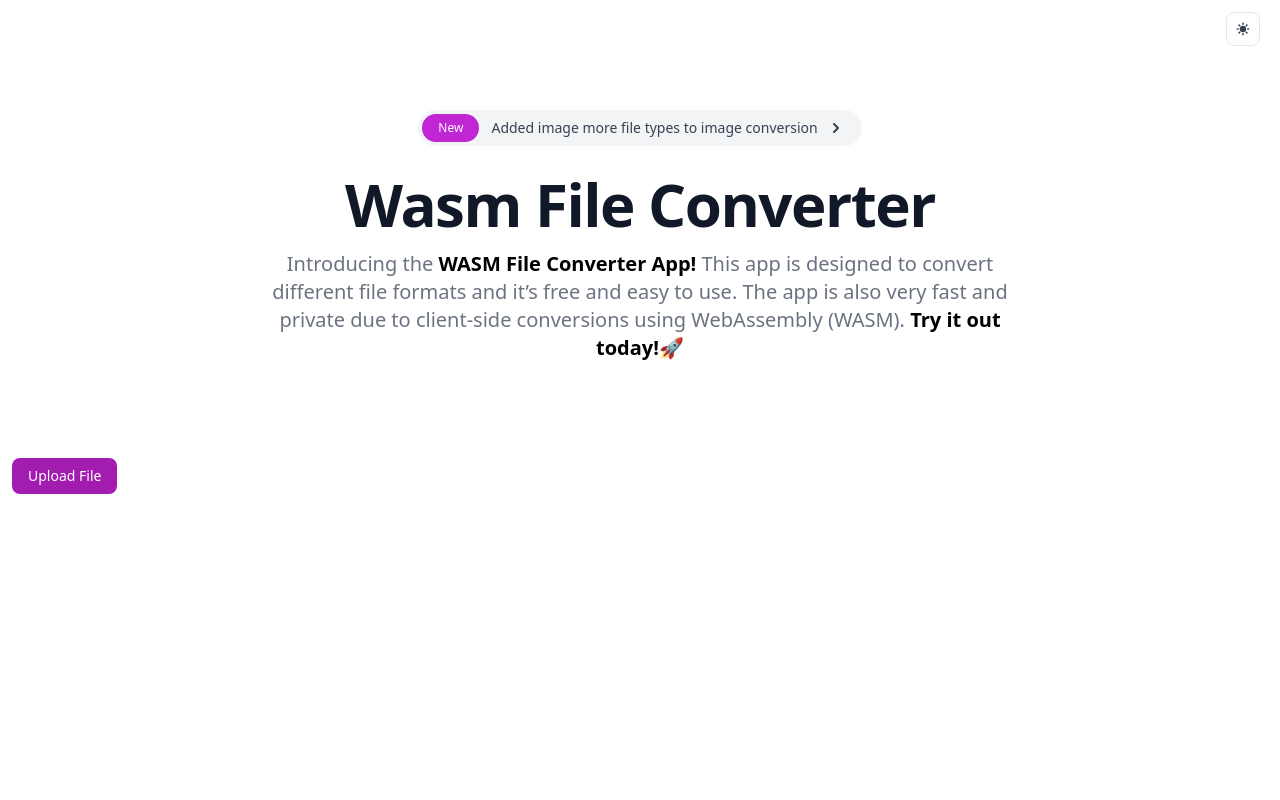
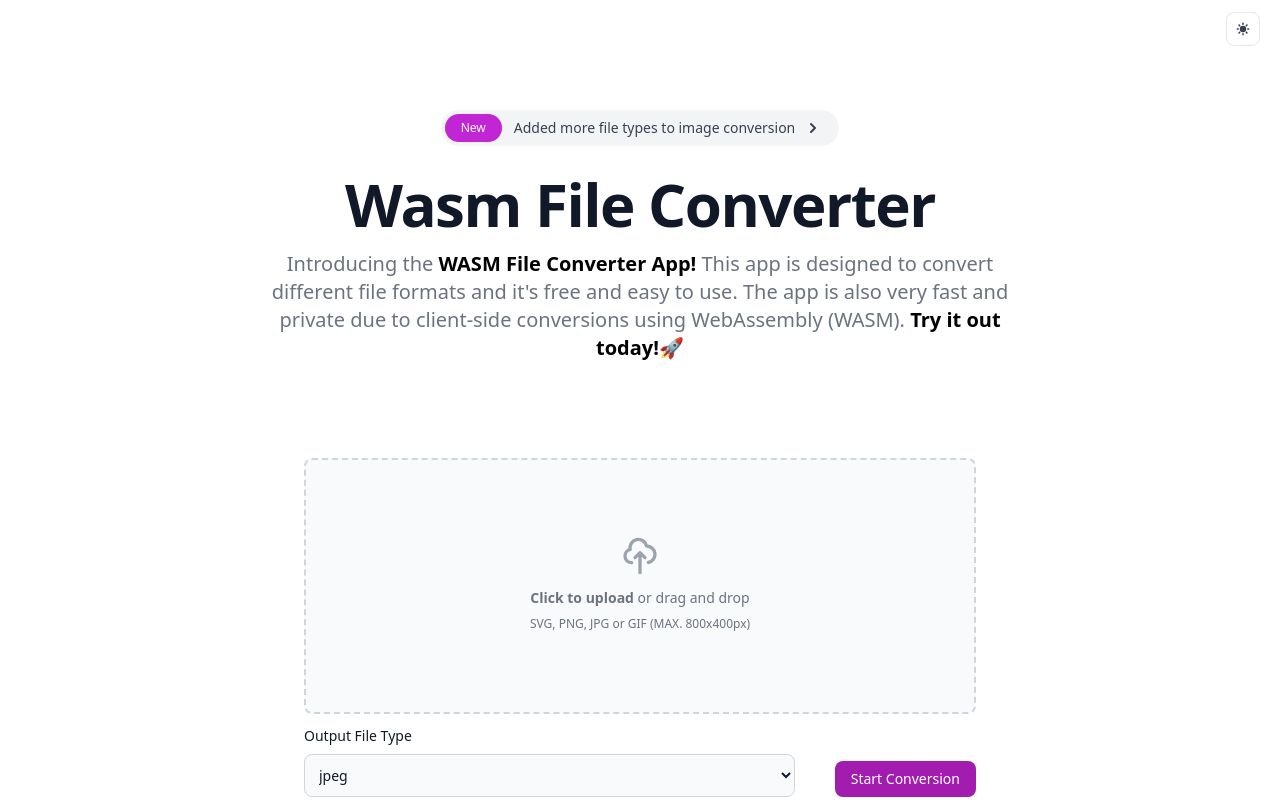
Before and after one commit to tomvoet/wasm-image-convert, a Nuxt app: page / in a window 1280 px wide. Built offline with nearby package versions, Linux system fonts and the light colour scheme.

Commit message:
design: drop zone for files

```diff
--- a/app.vue
+++ b/app.vue
@@ -1,22 +1,9 @@
-<script lang="ts" setup>
-import init, { greet } from "./wasm/pkg/wasm"
-
-const isDark = useState<boolean>("dark")
-
-const test = async () => {
-
-  await init()
-
-  greet("Tom")
-}
-</script>
-
 <template>
   <div class="bg-white dark:bg-gray-900 h-screen p-3">
     <HeaderBar />
     <Hero />
-    <div class="w-96">
+    <main class="grid place-items-center">
       <Converter />
-    </div>
+    </main>
   </div>
 </template>
--- a/components/Converter.vue
+++ b/components/Converter.vue
@@ -1,11 +1,56 @@
 <script setup lang="ts">
+import init, { greet, convert_image } from "@/wasm/pkg/wasm"
+
 const file = ref<File | null>(null)
+
+const fileEndings = {
+    "image/jpeg": "jpeg",
+    "image/png": "png",
+    "image/webp": "webp",
+    "image/gif": "gif",
+    "image/bmp": "bmp",
+    "image/tiff": "tiff",
+    "image/x-icon": "ico",
+}
+
+const outputType = ref("image/jpeg" as keyof typeof fileEndings)
 
 watchEffect(() => {
     console.log(file.value)
 })
+
+const convert = async () => {
+    if (file.value) {
+        await init()
+
+        const reader = new FileReader()
+        reader.onloadend = e => {
+            const res = e.target?.result as ArrayBuffer
+
+            const arr = new Uint8Array(res)
+
+            const result = convert_image(arr, file.value?.type || "image/png", outputType.value)
+
+            console.log("ERGEBNIS", result)
+
+            startDownload(result, `converted.${fileEndings[outputType.value]}`)
+        }
+        reader.readAsArrayBuffer(file.value)
+    }
+}
 </script>
 
 <template>
-    <InputsFile v-model="file">Choose File</InputsFile>
+    <div class="w-3/4 max-w-2xl">
+        <InputsFile v-model="file">Choose File</InputsFile>
+        <div class="flex flex-row items-end space-x-10 pt-3">
+            <div class="grow">
+                <InputsSelect name="outputType" placeholder="Select a File Type" label="Output File Type"
+                    v-model="outputType">
+                    <option v-for="(imageType, ending) in fileEndings" :value="ending">{{ imageType }}</option>
+                </InputsSelect>
+            </div>
+            <InputsButton @click="convert">Start Conversion</InputsButton>
+        </div>
+    </div>
 </template>
--- a/components/Hero.vue
+++ b/components/Hero.vue
@@ -1,17 +1,17 @@
 <template>
     <section>
         <div class="py-8 px-4 mx-auto max-w-screen-xl text-center lg:py-16 lg:px-12">
-            <a href="#"
+            <NuxtLink to="/"
                 class="inline-flex justify-between items-center py-1 px-1 pr-4 mb-7 text-sm text-gray-700 bg-gray-100 rounded-full dark:bg-gray-800 dark:text-white hover:bg-gray-200 dark:hover:bg-gray-700"
                 role="alert">
                 <span class="text-xs bg-primary-600 rounded-full text-white px-4 py-1.5 mr-3">New</span> <span
-                    class="text-sm font-medium">Added image more file types to image conversion</span>
+                    class="text-sm font-medium">Added more file types to image conversion</span>
                 <svg class="ml-2 w-5 h-5" fill="currentColor" viewBox="0 0 20 20" xmlns="http://www.w3.org/2000/svg">
                     <path fill-rule="evenodd"
                         d="M7.293 14.707a1 1 0 010-1.414L10.586 10 7.293 6.707a1 1 0 011.414-1.414l4 4a1 1 0 010 1.414l-4 4a1 1 0 01-1.414 0z"
                         clip-rule="evenodd"></path>
                 </svg>
-            </a>
+            </NuxtLink>
             <h1
                 class="mb-4 text-4xl font-extrabold tracking-tight leading-none text-gray-900 md:text-5xl lg:text-6xl dark:text-white">
                 Wasm File Converter</h1>
@@ -20,7 +20,7 @@
                 <b class="dark:text-white text-black">WASM File Converter App!</b> This app is designed to convert different
                 file formats
                 and
-                it’s free and easy to
+                it's free and easy to
                 use.
                 The app is also very fast and private due to client-side conversions using WebAssembly (WASM). <b
                     class="dark:text-white text-black"> Try it out
--- a/components/inputs/File.vue
+++ b/components/inputs/File.vue
@@ -1,27 +1,72 @@
 <script setup lang="ts">
-import { file } from '@babel/types';
-
 const props = defineProps<{
     modelValue: File | null
 }>()
 
 const data = useVModel(props, 'modelValue')
 
-const { open, files } = useFileDialog({
-    multiple: false
-})
+const setFile = (file: File[] | null | FileList) => {
+    console.log("setFile")
 
-watchEffect(() => {
-    if (files.value) {
-        data.value = files.value[0]
+    if (file) {
+        data.value = file[0]
+    }
+}
+
+const onUpdate = (e: Event) => {
+    const target = e.target as HTMLInputElement
+
+    if (target.files) {
+        setFile(target.files)
+    }
+}
+
+const dropZoneRef = ref<HTMLDivElement | null>()
+
+const { isOverDropZone } = useDropZone(dropZoneRef, setFile)
+
+const imgBase64 = computed(() => {
+    if (data.value) {
+        return URL.createObjectURL(data.value)
     }
 })
-
-
 </script>
 
 <template>
-    <InputsButton @click="open">Upload File</InputsButton>
+    <div class="flex items-center justify-center w-full">
+        <label for="file-dropzone" ref="dropZoneRef"
+            class="flex flex-col items-center justify-center w-full h-64 border-2 border-dashed rounded-lg cursor-pointer bg-gray-50 dark:hover:bg-bray-800 dark:bg-gray-700 hover:bg-gray-100 dark:hover:border-gray-500 dark:hover:bg-gray-600"
+            :class="{
+                'border-primary-500 dark:border-primary-500': isOverDropZone,
+                'border-gray-300 dark:border-gray-600': !isOverDropZone
+            }">
+            <div class="flex flex-col items-center justify-center pt-5 pb-6">
+                <template v-if="!data">
+                    <svg aria-hidden="true" class="w-10 h-10 mb-3 text-gray-400" fill="none" stroke="currentColor"
+                        viewBox="0 0 24 24" xmlns="http://www.w3.org/2000/svg">
+                        <path stroke-linecap="round" stroke-linejoin="round" stroke-width="2"
+                            d="M7 16a4 4 0 01-.88-7.903A5 5 0 1115.9 6L16 6a5 5 0 011 9.9M15 13l-3-3m0 0l-3 3m3-3v12">
+                        </path>
+                    </svg>
+                    <p class="mb-2 text-sm text-gray-500 dark:text-gray-400">
+                        <span class="font-semibold">Click to upload</span>
+                        or drag and drop
+                    </p>
+                    <p class="text-xs text-gray-500 dark:text-gray-400">SVG, PNG, JPG or GIF (MAX. 800x400px)</p>
+                </template>
+                <div v-else class="grid place-items-center">
+                    <div class="relative group">
+                        <div
+                            class="absolute text-white inset-0 hidden group-hover:grid place-items-center backdrop-brightness-50">
+                            <button @click.prevent="data = null">Remove file</button>
+                        </div>
+                        <img :src="imgBase64 || ''" class=" object-scale-down max-h-56 max-w-xl" />
+                    </div>
+                </div>
+            </div>
+            <input id="file-dropzone" type="file" class="hidden" multiple="false" @change="onUpdate" />
+        </label>
+    </div>
 </template>
 
 <style scoped></style>
--- /dev/null
+++ b/components/inputs/Select.vue
@@ -0,0 +1,19 @@
+<script lang="ts" setup>
+const props = defineProps<{
+    modelValue: string
+    name: string
+    label: string
+    placeholder: string
+}>()
+
+const data = useVModel(props, 'modelValue')
+</script>
+
+<template>
+    <label :for="name" class="block mb-2 text-sm font-medium text-gray-900 dark:text-white">{{ label }}</label>
+    <select :name="name" v-model="data"
+        class="bg-gray-50 border border-gray-300 text-gray-900 text-sm rounded-lg focus:ring-blue-500 focus:border-blue-500 block w-full p-2.5 dark:bg-gray-700 dark:border-gray-600 dark:placeholder-gray-400 dark:text-white dark:focus:ring-blue-500 dark:focus:border-blue-500">
+        <option selected hidden>{{ placeholder }}</option>
+        <slot />
+    </select>
+</template>
--- /dev/null
+++ b/composables/startDownload.ts
@@ -0,0 +1,15 @@
+export default function startDownload(file: Uint8Array, filename: string) {
+  console.log("startDownload");
+
+  const blob = new Blob([file], { type: "application/octet-stream" });
+
+  const url = URL.createObjectURL(blob);
+  const a = document.createElement("a");
+  a.href = url;
+  a.download = filename;
+  a.click();
+  a.remove();
+  URL.revokeObjectURL(url);
+
+  console.log("startDownload done");
+}
```
